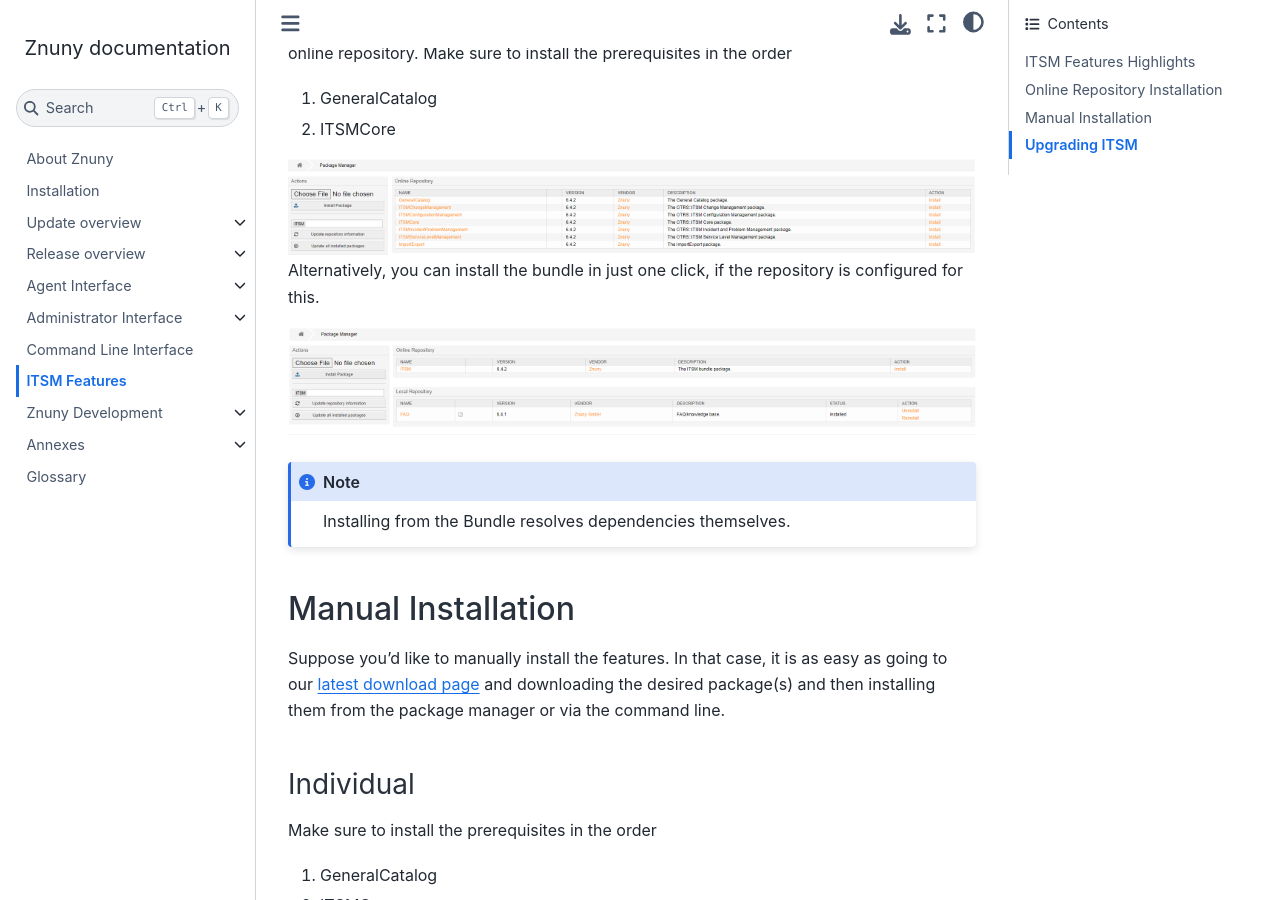
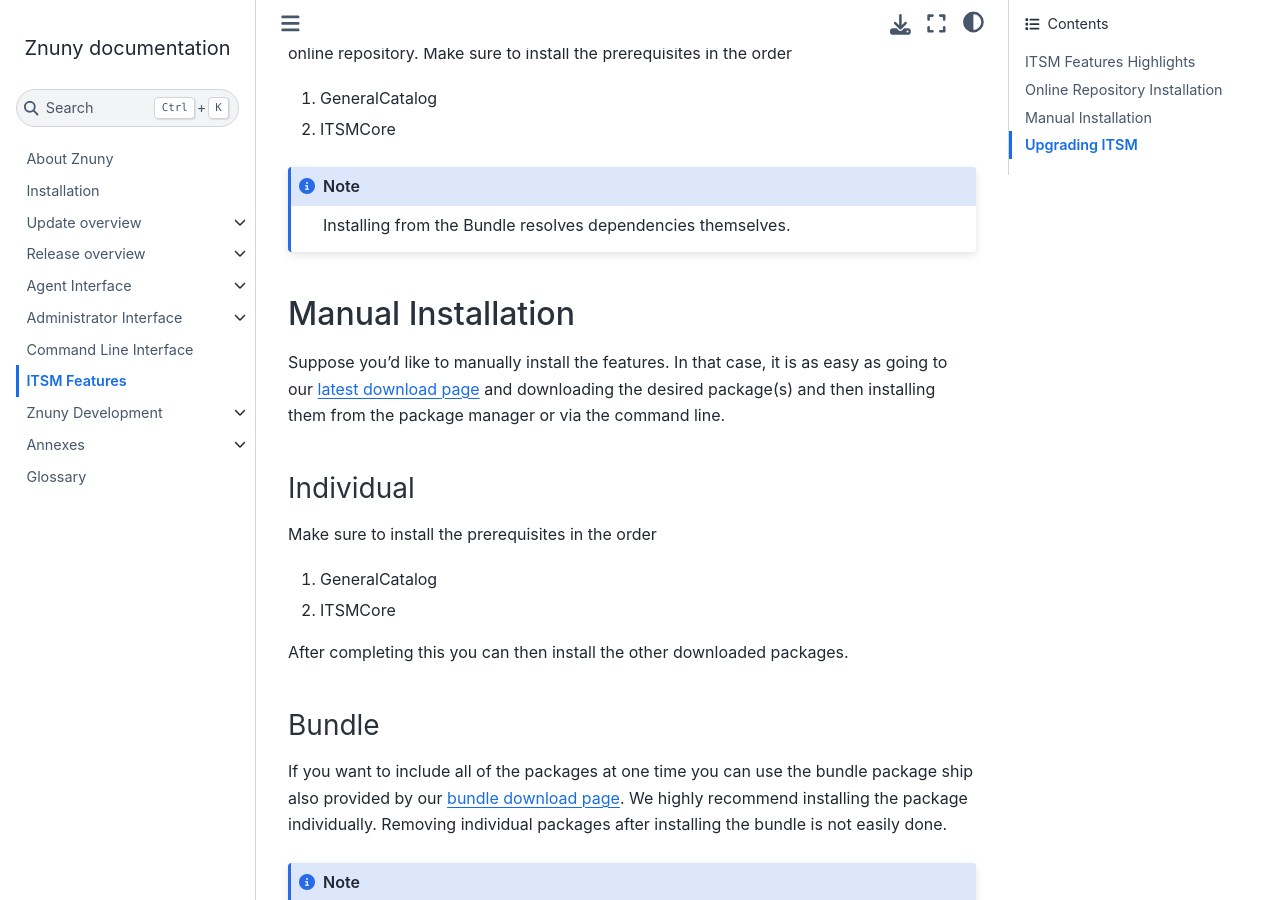
Before and after one commit to znuny/manual, a Sphinx documentation site: the page built from source/itsmfeatures/index.rst, in a window 1280 px wide and 900 px high, scrolled down 1517 px. Built offline with Sphinx 7.4.7 and the Sphinx Book theme 1.1.4, drawn with Linux system fonts in a browser that asks for light colours.

Commit message:
Removed image reference.

```diff
--- a/source/itsmfeatures/index.rst
+++ b/source/itsmfeatures/index.rst
@@ -48,14 +48,6 @@
 1. GeneralCatalog
 2. ITSMCore
 
-.. image:: images/itsm_feature_list.png
-    :alt: ITSM Feature List Image
-
-Alternatively, you can install the bundle in just one click, if the repository is configured for this.
-
-.. image:: images/itsm_bundle.png
-    :alt: ITSM Bundle Image
-
 .. note::
 
     Installing from the Bundle resolves dependencies themselves.
```
